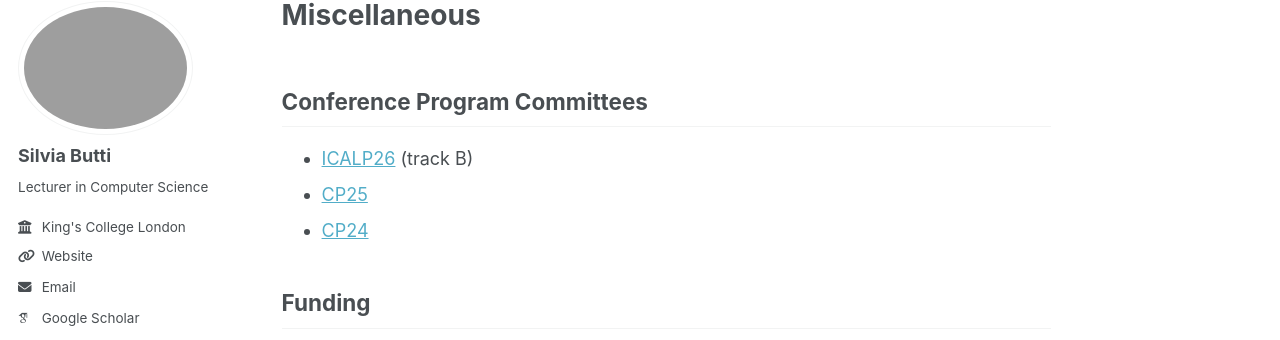
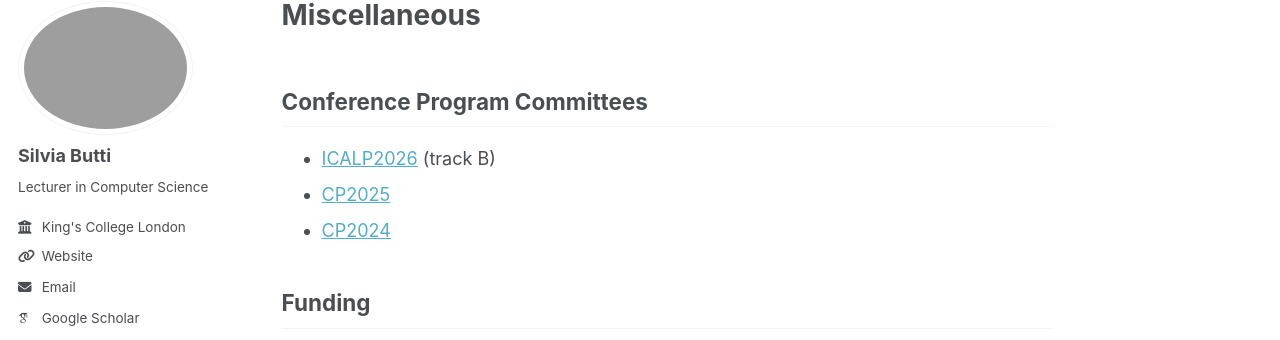
Before and after one commit to silviabutti/silviabutti.github.io, a Jekyll site: the page built from _pages/misc.md, in a window 1280 px wide and 900 px high. Shown: the part 98-438 px from the top of the window. Built offline with Jekyll 4.4.1, drawn with Linux system fonts in a browser that asks for light colours; some web fonts are replaced; a script bundle is joined from its source files by our own code; library files that are not in the unit come from our copies.

Commit message:
Update misc.md

```diff
--- a/_pages/misc.md
+++ b/_pages/misc.md
@@ -9,9 +9,9 @@ redirect_from:
 
 ## Conference Program Committees
 
-- [ICALP26](https://icalppodcspaa2026.cs.rhul.ac.uk/icalp/) (track B)
-- [CP25](https://cp2025.a4cp.org/)
-- [CP24](https://cp2024.a4cp.org/)
+- [ICALP2026](https://icalppodcspaa2026.cs.rhul.ac.uk/icalp/) (track B)
+- [CP2025](https://cp2025.a4cp.org/)
+- [CP2024](https://cp2024.a4cp.org/)
 
 
 ## Funding
```
